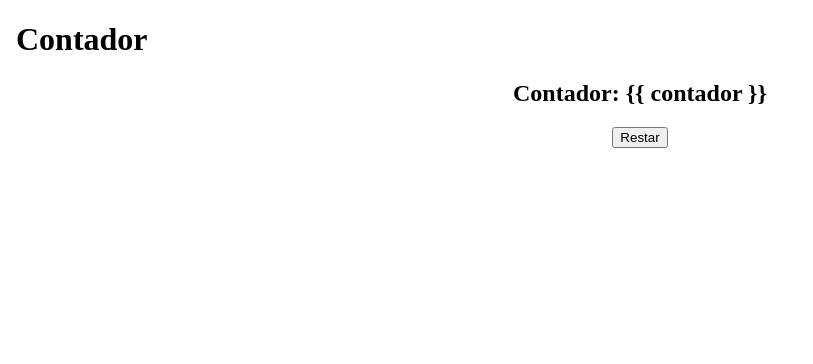
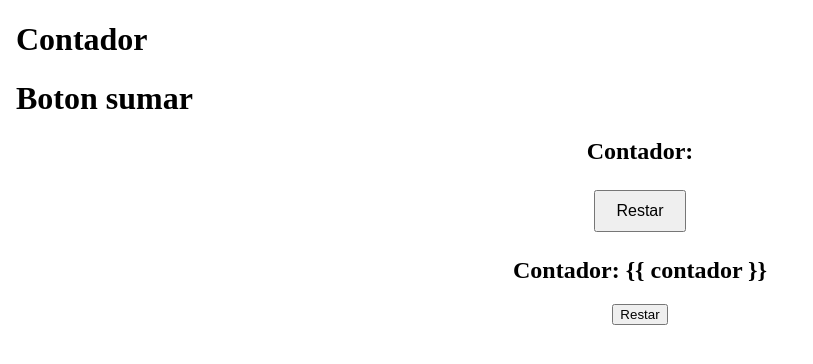
Before and after one commit to Pulgarin40/Contador-, an Angular app: page / in a window 1280 px wide. Shown: the top 364 px of the page, without its empty margins (0-813 px from the left). Built offline with nearby package versions, Linux system fonts and the light colour scheme.

Commit message:
boton restar

```diff
--- a/src/app/app.component.html
+++ b/src/app/app.component.html
@@ -7,5 +7,11 @@
 </head>
 <body>
     <h1>Contador</h1>
+
+    <h1> Boton sumar</h1>
+  <div style="text-align:center">
+    <h2>Contador: {{ contador }}</h2>
+    <button (click)="restar()">Restar</button>
+  </div>
 </body>
 </html>
```
